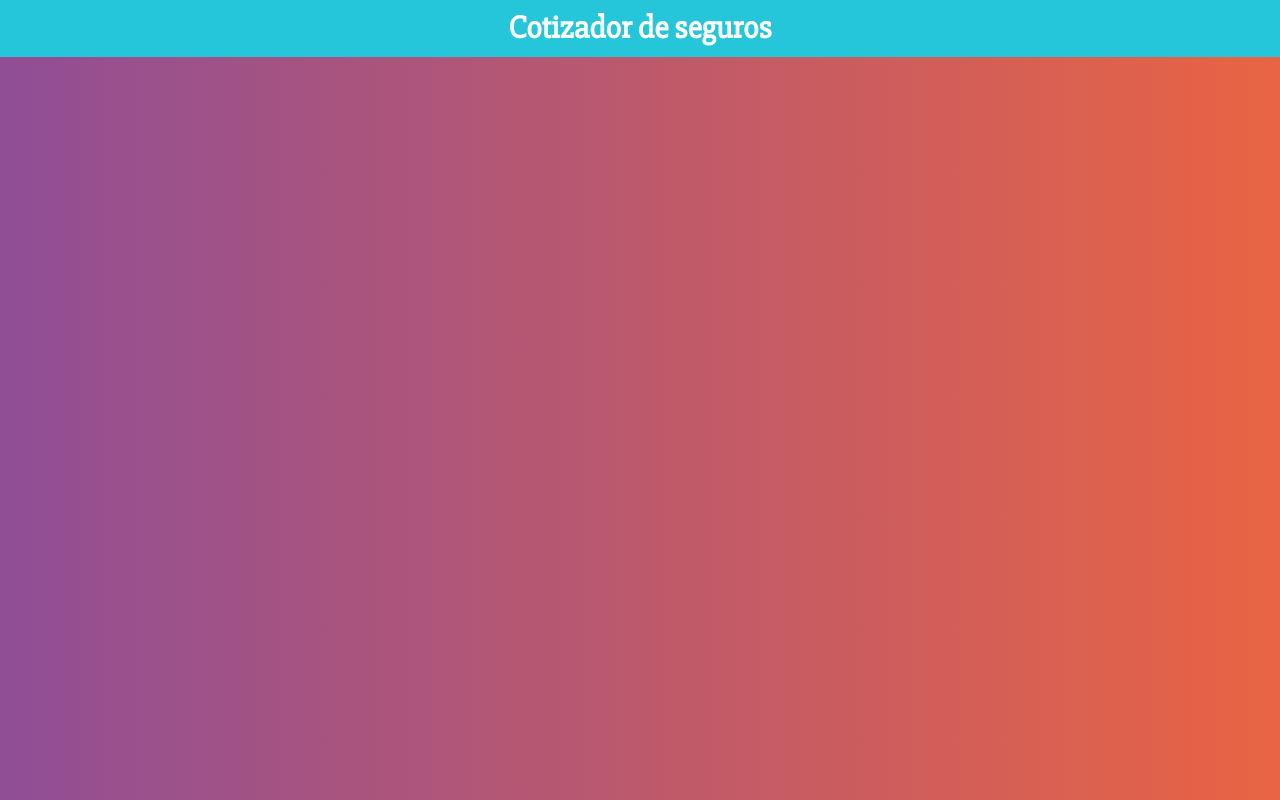
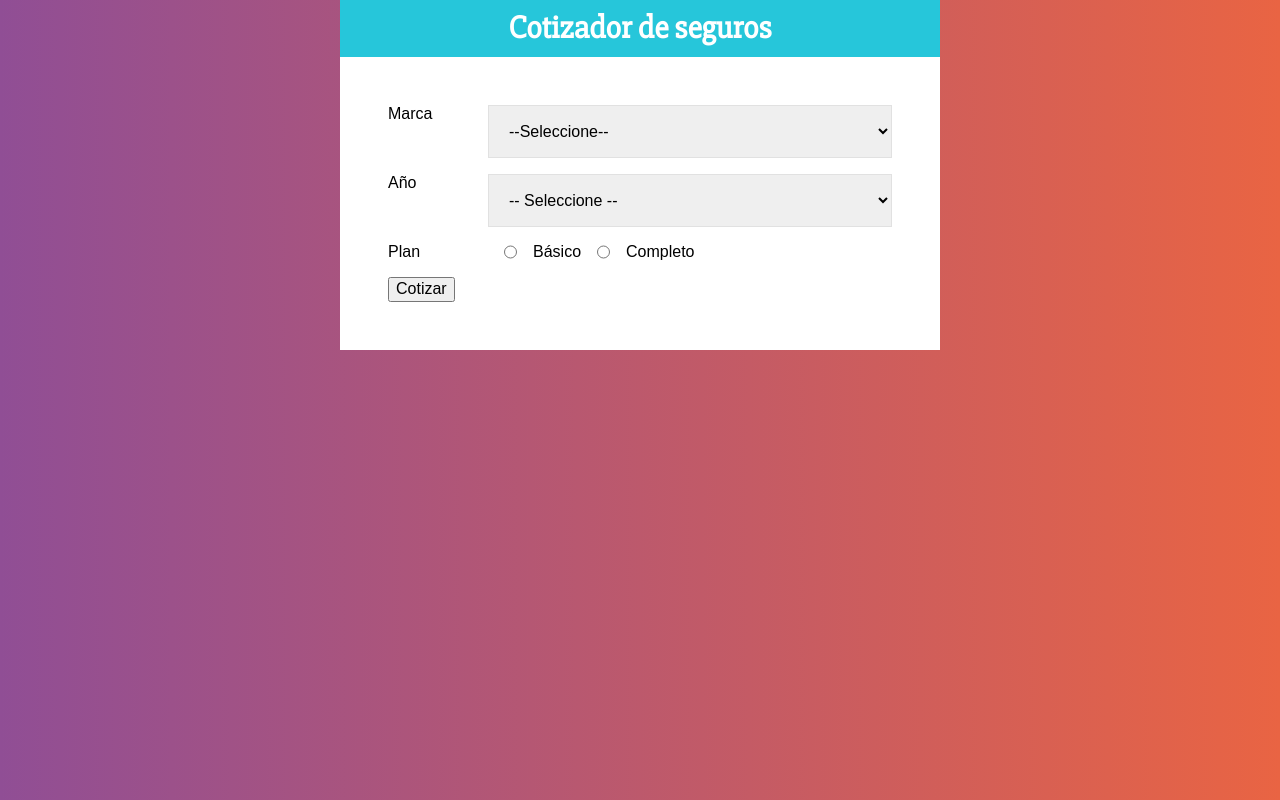
Before and after one commit to AngelLopez15/AppCotizadorDeSeguros, a React (Create React App) app: page / in a window 1280 px wide. Built offline with nearby package versions, Linux system fonts and the light colour scheme.

Commit message:
agregue componenete Formulario

```diff
--- a/src/App.js
+++ b/src/App.js
@@ -1,11 +1,29 @@
 import React from 'react';
+import styled from '@emotion/styled'
+
 import {Header} from './components/Header'
+import {Formulario} from './components/Formulario'
+
+const Contenedor = styled.div`
+  max-width:600px;
+  margin: 0 auto;
+`
+
+const ContenedorFormulario = styled.div`
+  background-color:#ffffff;
+  padding: 3rem;
+`
 
 function App() {
   return (
-    <Header
-      titulo='Cotizador de seguros'
-    />
+    <Contenedor>
+      <Header
+        titulo='Cotizador de seguros'
+      />
+      <ContenedorFormulario>
+        <Formulario />
+      </ContenedorFormulario>
+    </Contenedor>
   );
 }
 
--- /dev/null
+++ b/src/components/Formulario.js
@@ -0,0 +1,68 @@
+import React from 'react'
+import styled from  '@emotion/styled'
+
+const Campo = styled.div`
+    display:flex;
+    margin-bottom:1rem;
+    align-self: center;
+`
+const Label = styled.label`
+    flex: 0 0 100px;
+`
+
+const Select = styled.select`
+    display:block;
+    width:100%;
+    padding:1rem;
+    border: 1px solid #e1e1e1;
+`
+const InputRadio=styled.input`
+    margin: 0 1rem;
+`
+export const Formulario = () => {
+    return (
+        <form>
+            <Campo>
+                <Label>Marca</Label>
+                <Select>
+                    <option value="">--Seleccione--</option>
+                    <option value="americano">Americano</option>
+                    <option value="europeo">Europeo</option>
+                    <option value="asiatico">Asiatico</option>
+                </Select>
+            </Campo>
+            <Campo>
+                <Label>Año</Label>
+                <Select>
+                <option value="">-- Seleccione --</option>
+                    <option value="2021">2021</option>
+                    <option value="2020">2020</option>
+                    <option value="2019">2019</option>
+                    <option value="2018">2018</option>
+                    <option value="2017">2017</option>
+                    <option value="2016">2016</option>
+                    <option value="2015">2015</option>
+                    <option value="2014">2014</option>
+                    <option value="2013">2013</option>
+                    <option value="2012">2012</option>
+                </Select>
+            </Campo>
+            <Campo>
+                <Label>Plan</Label>
+                <InputRadio
+                    type="radio"
+                    name="plan"
+                    value="basico"
+                />Básico
+                <InputRadio
+                    type="radio"
+                    name="plan"
+                    value="completo"
+                />Completo
+            </Campo>
+            <button type="button">
+                Cotizar
+            </button>
+        </form>
+    )
+}
```
